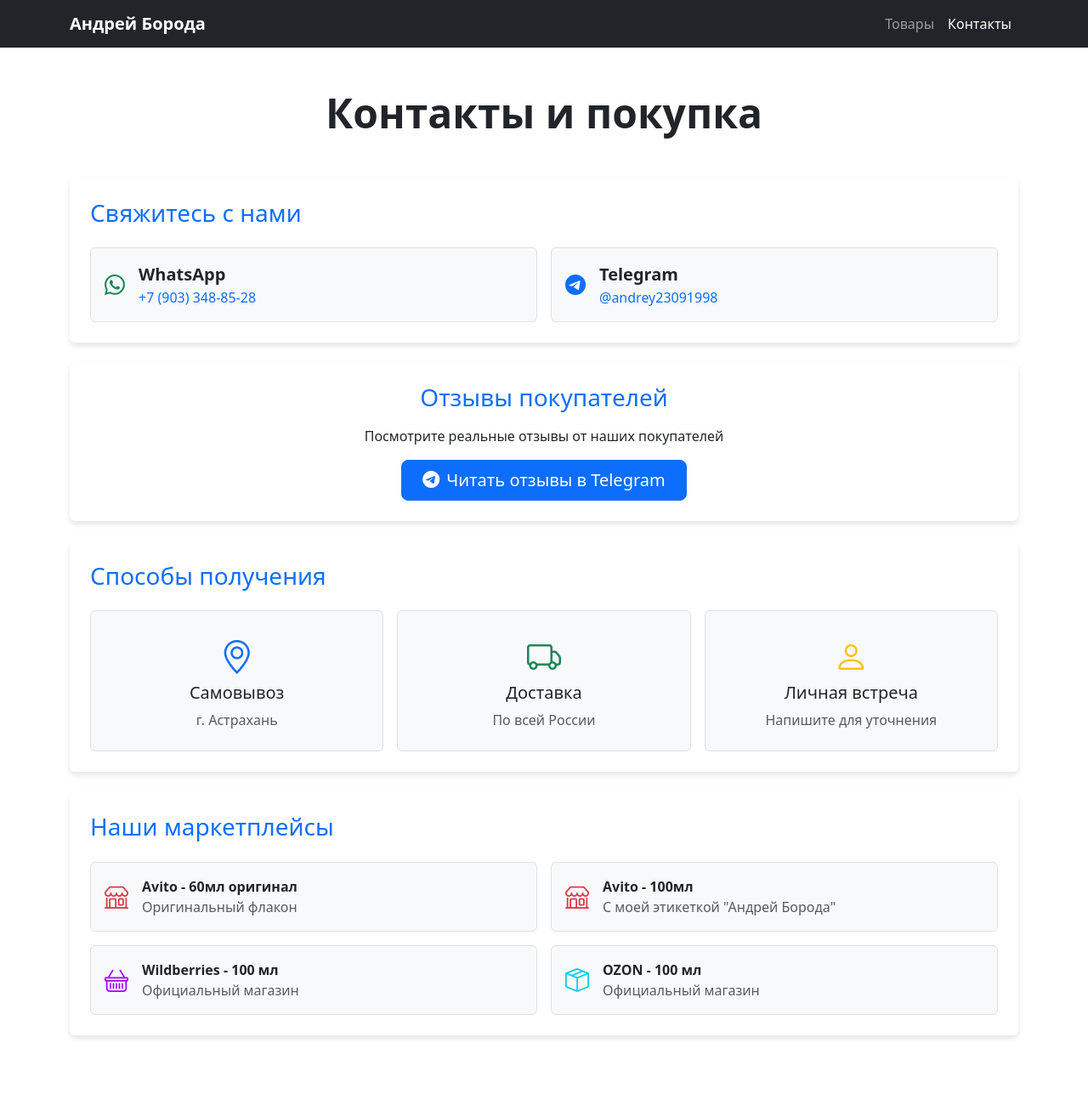
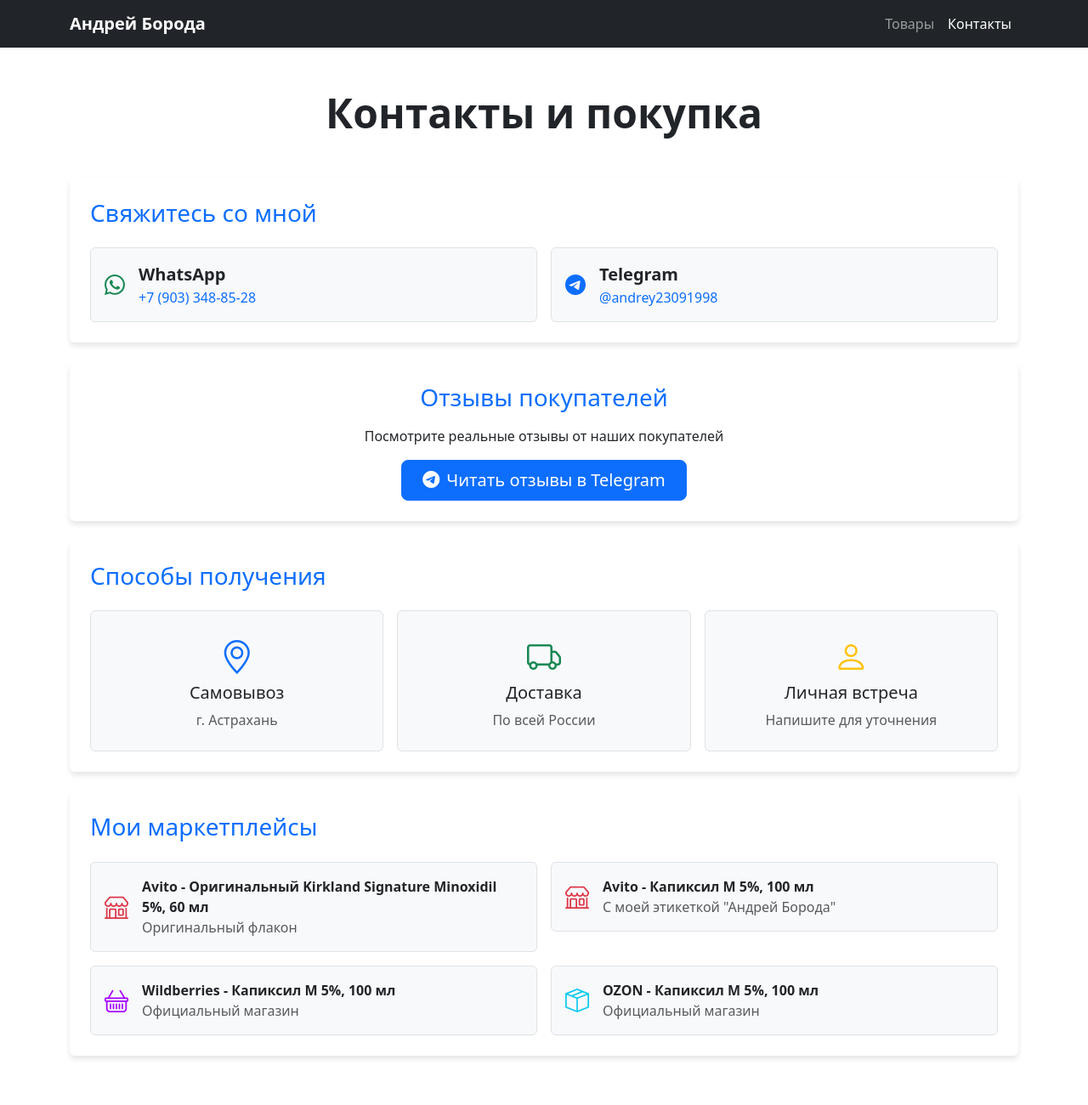
Before and after one commit to andrey-beard/beard-shop, a plain HTML site: page contacts.html in a window 1280 px wide. Shown: the top 1300 px of the page at 85% size. Drawn offline with nearby package versions, Linux system fonts and the light colour scheme.

Commit message:
Update contacts.html

```diff
--- a/contacts.html
+++ b/contacts.html
@@ -7,7 +7,7 @@
     <!-- SEO-секция-->
     <meta
       name="description"
-      content="Свяжитесь с нами для покупки средств для роста волос. WhatsApp, Telegram, доставка по России. Отзывы покупателей."
+      content="Свяжитесь со мной для покупки средств для роста волос. WhatsApp, Telegram, доставка по России. Отзывы покупателей."
     />
     <meta property="og:title" content="Контакты и покупка | Андрей Борода" />
     <meta
@@ -79,7 +79,7 @@
         <div class="col-12">
           <div class="card contact-card">
             <div class="card-body p-4">
-              <h3 class="card-title mb-4 text-primary">Свяжитесь с нами</h3>
+              <h3 class="card-title mb-4 text-primary">Свяжитесь со мной</h3>
               <div class="row g-3">
                 <div class="col-md-6">
                   <div
@@ -180,7 +180,7 @@
         <div class="col-12">
           <div class="card contact-card">
             <div class="card-body p-4">
-              <h3 class="card-title mb-4 text-primary">Наши маркетплейсы</h3>
+              <h3 class="card-title mb-4 text-primary">Мои маркетплейсы</h3>
               <div class="row g-3">
                 <div class="col-md-6">
                   <a
@@ -192,7 +192,7 @@
                     <div class="d-flex align-items-center">
                       <i class="bi bi-shop fs-3 text-danger me-3"></i>
                       <div>
-                        <strong>Avito - 60мл оригинал</strong>
+                        <strong>Avito - Оригинальный Kirkland Signature Minoxidil 5%, 60 мл</strong>
                         <div class="text-muted">Оригинальный флакон</div>
                       </div>
                     </div>
@@ -208,7 +208,7 @@
                     <div class="d-flex align-items-center">
                       <i class="bi bi-shop fs-3 text-danger me-3"></i>
                       <div>
-                        <strong>Avito - 100мл</strong>
+                        <strong>Avito - Капиксил М 5%, 100 мл</strong>
                         <div class="text-muted">
                           С моей этикеткой "Андрей Борода"
                         </div>
@@ -226,7 +226,7 @@
                     <div class="d-flex align-items-center">
                       <i class="bi bi-basket fs-3 wb-icon"></i>
                       <div>
-                        <strong>Wildberries - 100 мл</strong>
+                        <strong>Wildberries - Капиксил М 5%, 100 мл</strong>
                         <div class="text-muted">Официальный магазин</div>
                       </div>
                     </div>
@@ -242,7 +242,7 @@
                     <div class="d-flex align-items-center">
                       <i class="bi bi-box-seam fs-3 text-info me-3"></i>
                       <div>
-                        <strong>OZON - 100 мл</strong>
+                        <strong>OZON - Капиксил М 5%, 100 мл</strong>
                         <div class="text-muted">Официальный магазин</div>
                       </div>
                     </div>
```
